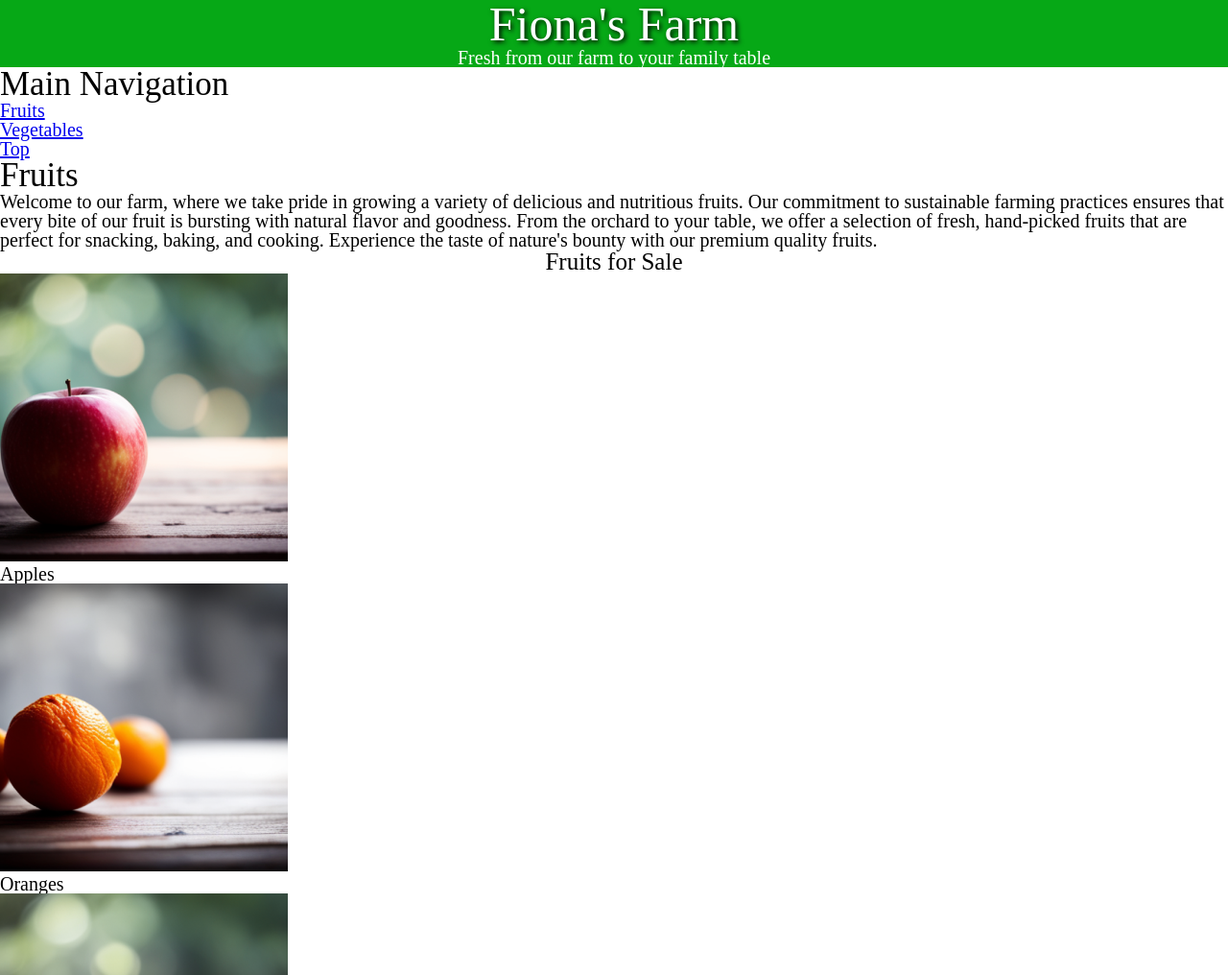
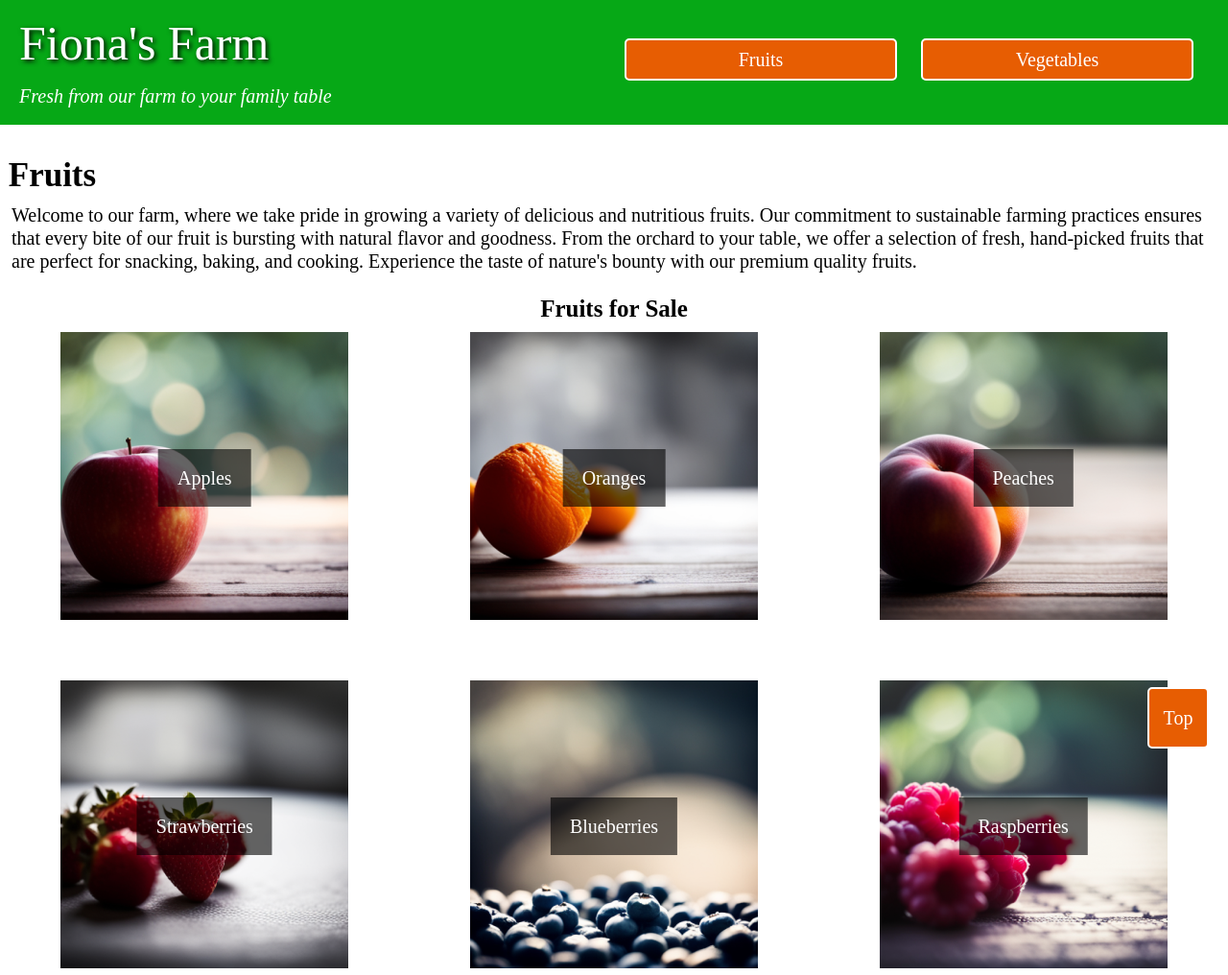
Before and after one commit to GitHub-ATH/farm, a plain HTML site: page index.html in a window 1280 px wide. Shown: the top 1016 px of the page at 96% size. Drawn offline with Linux system fonts and the light colour scheme; a web font is replaced by a local one.

Commit message:
Finished initial build.
Initial build of the HTML and CSS with the webpage in a functionally responsive state, with some validation editing left to do.

```diff
--- a/index.html
+++ b/index.html
@@ -7,18 +7,20 @@
     <link rel="stylesheet" href="style.css">
 </head>
 <body>
+    <div class="top">
         <header>
-        <h1>Fiona's Farm</h1>
+            <h1 id="title">Fiona's Farm</h1>
             <p id="tagline">Fresh from our farm to your family table</p>
         </header>
         <nav>
             <h2>Main Navigation</h2>
             <ul>
-            <li><a href="#fruit">Fruits</a></li>
+                <li><a href="#fruits">Fruits</a></li>
                 <li><a href="#vegetables">Vegetables</a></li>
-            <li><a id="topbutton" href="#">Top</a></ul></li>
+                <li><a id="topbutton" href="#">Top</a></li>
             </ul>
         </nav>
+    </div>
     <main>
         <section id="fruits">
             <h2>Fruits</h2>
@@ -132,6 +134,7 @@
         </section>
     </main>
     <footer>
+        <div class="bottom">
             <section id="contact">
                 <h2>Contact</h2>
                 <address>
@@ -141,9 +144,9 @@
                 </address>
             </section>
             <section id="hours">
+                <h2>Hours</h2>
                 <dl>
-                <dt><h2>Hours</h2></dt>
-                <dd>Monday- Closed<dd>
+                    <dd>Monday- Closed</dd>
                     <dd>Tuesday- 6:00AM - 2:00PM</dd>
                     <dd>Wednesday- 6:00AM - 2:00PM</dd>
                     <dd>Thursday- 6:00AM - 2:00PM</dd>
@@ -152,6 +155,7 @@
                     <dd>Sunday- 6:00AM - 5:00PM</dd>
                 </dl>
             </section>
+        </div>
         <section id="copyright">
             <p><small>Copyright 2024</small></p>
         </section>
--- a/style.css
+++ b/style.css
@@ -63,15 +63,107 @@ html {
 }
 body {
     min-width: 428px;
+    background-color: var(--green);
 }
 header, footer {
-    background-color: var(--green);
     color: var(--white);
     text-align: center;
 }
+main {
+    background-color: var(--white);
+}
+
+#tagline {
+    font-style: italic;
+    margin: 1em;
+}
+
+nav {
+    display: flex;
+    justify-content: space-evenly;
+    background-color: var(--white);
+    padding-top: 1.5em;
+}
+nav > ul > li {
+    display: flex;
+    padding: .5em;
+}
+nav > ul > li > a {
+    color: var(--white);
+    background-color: var(--orange);
+    border: 2px solid var(--white);
+    border-radius: 5px;
+    height: 2em;
+    width: 14em;
+    align-content: center;
+    text-align: center;
+    text-decoration: none;
+}
+#topbutton {
+    position: fixed;
+    width: 3em;
+    height: 3em;
+    right: 1em;
+    bottom: 1em;
+    z-index: 1;
+}
+nav > h2 {
+    display: none;
+}
+
+main > section > h2 {
+    padding-left: .25em;
+    padding-top: 1em;
+}
+main > section > h3 {
+    padding: .5em;
+}
+main > section > p {
+    padding: .6em;
+    line-height: 1.2em;
+}
+
+.forsale {
+    align-items: center;
+    text-align: center;
+    padding-bottom: .5em;
+}
+figure {
+    display: block;
+    position: relative;
+    margin-bottom: 3em;
+}
+figcaption {
+    position: absolute;
+    top: 50%;
+    left: 50%;
+    transform: translate(-50%, -50%);
+    padding: 1em;
+    color: var(--white);
+    background: rgba(0, 0, 0, .6);
+}
+
+.bottom > section > h2{
+    font-weight: normal;
+    margin-top: 1.5em;
+    margin-bottom: .5em;
+}
+address {
+    line-height: 1.3em;
+    margin-top: 1em;
+    margin-bottom: 2em;
+}
+dl {
+    line-height: 1.3em;
+    margin-top: 1em;
+    margin-bottom: 1em;
+}
+
 #copyright {
+    color: var(--green);
     background-color: var(--white);
-    color: var(--green);
+    font-weight: bold;
+    padding: 0.2em 0px 1em;
 }
 
 h1 {
@@ -81,22 +173,87 @@ h1 {
 }
 h2 {
     font-size: 1.75em;
+    font-weight: bold;
     font-family: 'Irish Grover';
 }
 h3 {
     font-size: 1.25em;
+    font-weight: bold;
     font-family: 'Irish Grover';
     text-align: center;
 }
 /*-------------------- MEDIA QUERY (medium) --------------------------------*/
 @media screen and (min-width: 834px) {
+    header {
+        display: grid;
+        grid-template-columns: 1fr 1fr;
+    }
+    header > h1 {
+        text-align: left;
+        display: grid;
+        grid-column-start: 1;
+        margin: .4em
+    }
+    header > #tagline {
+        display: grid;
+        align-items: center;
+        grid-column-start: 2;
+        margin: .8em;
+    }
 
+    nav > ul > li {
+        display: inline-flex;
+    }
+
+    .forsale {
+        display: grid;
+        grid-template-columns: 1fr 1fr;
+    }
+
+    .bottom {
+        display: grid;
+        grid-template-columns: 1fr 1fr;
+    }
 }
 /*-------------------- MEDIA QUERY (large) ------------------------------------*/
 @media screen and (min-width: 1280px) {
+    .top {
+        display: grid;
+        grid-template-columns: 1fr 1fr;
+    }
+    .top > header > p {
+        text-align: left;
+    }
 
+    header {
+        display: block;
+    }
+    header > #tagline {
+        margin: 1em;
+    }
+
+    nav {
+        background-color: var(--green);
+    }
+
+    .forsale {
+        display: grid;
+        grid-template-columns: 1fr 1fr 1fr;
+    }
+
+    .bottom > #contact {
+        display: grid;
+        grid-template-columns: 1fr 1fr;
+    }
+    .bottom > #hours {
+        display: grid;
+        grid-template-columns: 1fr 1fr;
+    }
 }
 /*-------------------- MEDIA QUERY (xl) ---------------------------------------*/
 @media screen and (min-width: 1440px) {
-
+    .forsale {
+        display: grid;
+        grid-template-columns: 1fr 1fr 1fr 1fr;
+    }
 }
```
Lines whose indentation alone changed are shown as unchanged.
